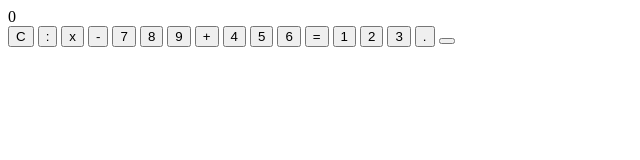
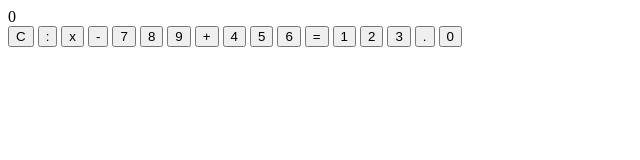
Before and after one commit to mozuch/calculadora, a plain HTML site: page index.html in a window 1280 px wide. Shown: the full height of the page, 0-640 px from the left. Drawn offline with Linux system fonts and the light colour scheme.

Commit message:
html novo

```diff
--- a/index.html
+++ b/index.html
@@ -31,7 +31,7 @@
 <button onclick="adicionar('3')">3</button>
 <button onclick="adicionar('.')">.</button>
 
-<button onclick="adicionar('8')"class></button>
+<button onclick="adicionar('0')"class="zero">0</button>
 
 
 
```
